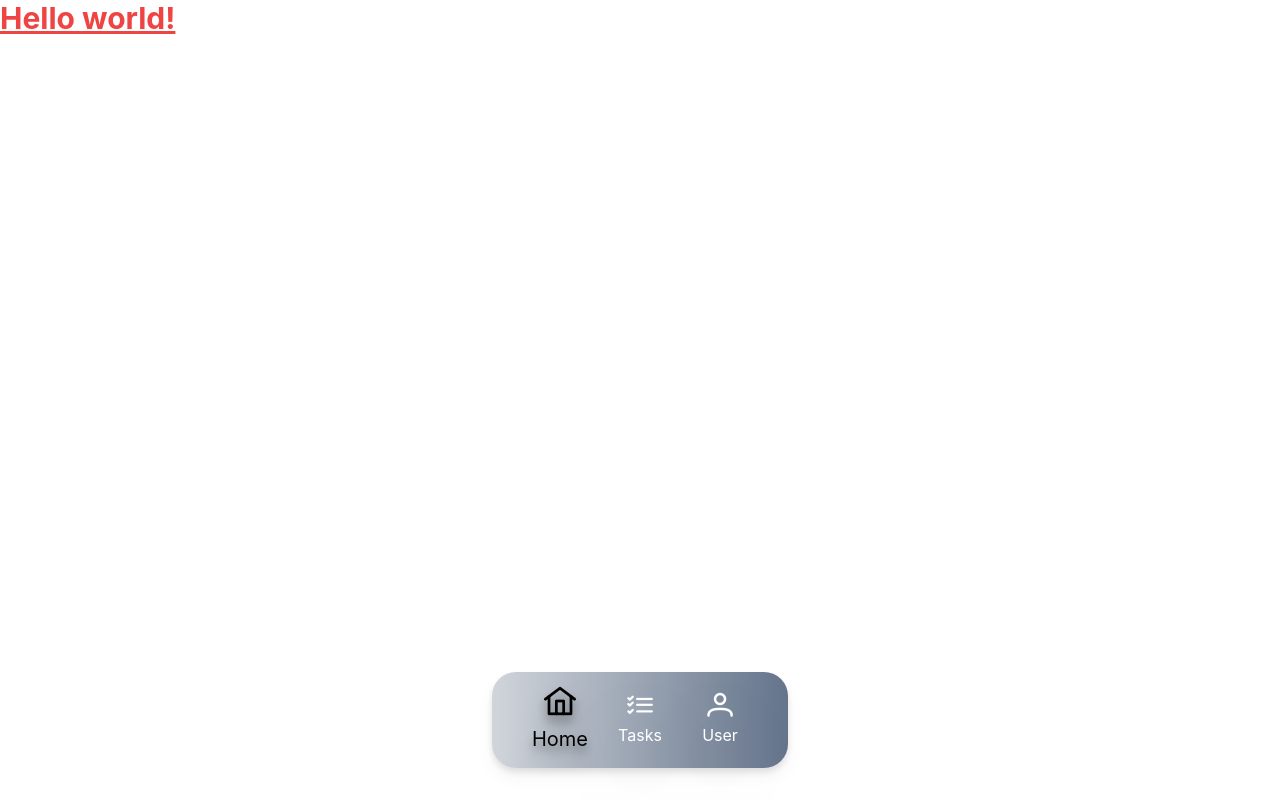
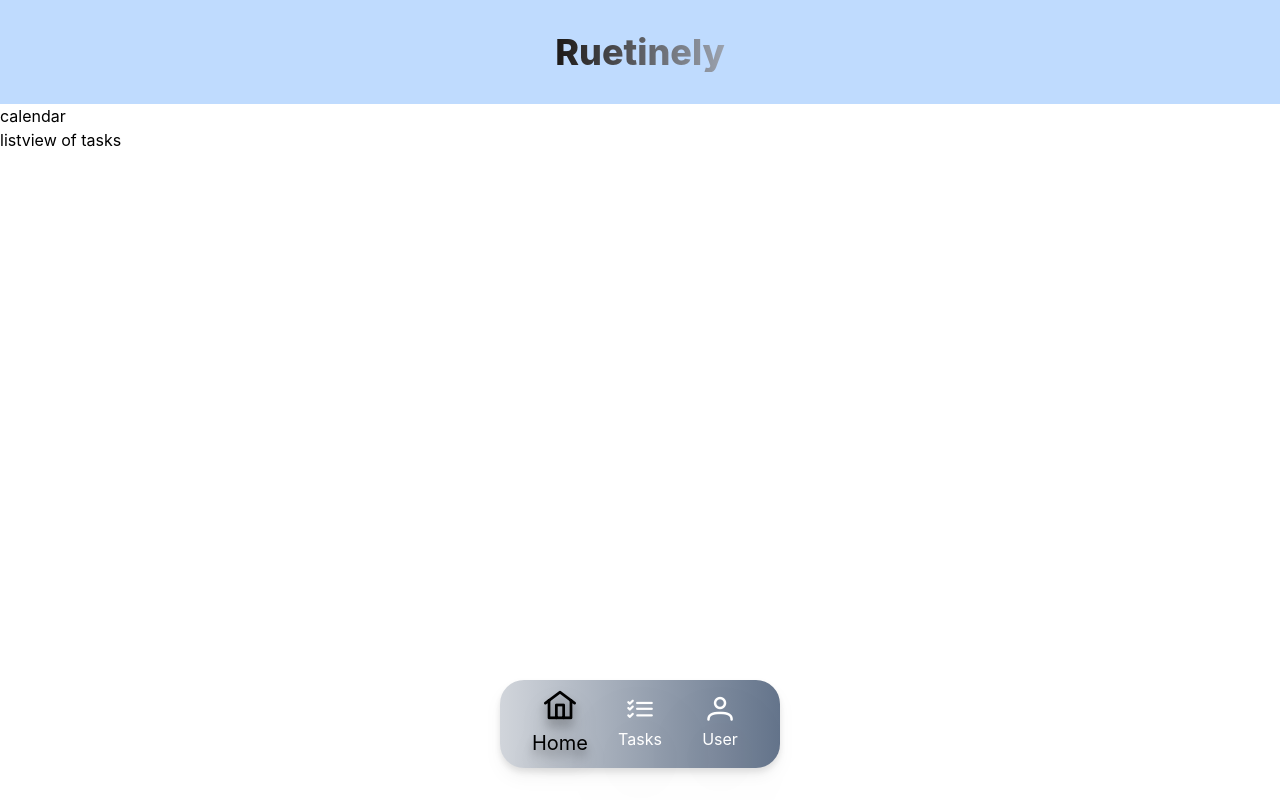
Before and after one commit to rjsreino/ruetinely, a Vue app: page / in a window 1280 px wide. Built offline with nearby package versions, Linux system fonts and the light colour scheme.

Commit message:
style: added title with gradient fill

```diff
--- a/src/App.vue
+++ b/src/App.vue
@@ -4,8 +4,17 @@ import NavBar from './components/NavBar.vue'
 </script>
 
 <template>
-  <main class="pb-20">
-    <h1 class="text-3xl text-red-500 font-bold underline">Hello world!</h1>
+  <main class="">
+    <header class="bg-blue-200 flex flex-col items-center py-8">
+      <!--div class="bg-green-200 w-2/4 text-center"-->
+      <h1
+        class="text-4xl bg-gradient-to-l from-gray-400 to-stone-900 bg-clip-text text-transparent font-extrabold"
+      >
+        Ruetinely
+      </h1>
+    </header>
+    <section>calendar</section>
+    <section>listview of tasks</section>
     <NavBar />
   </main>
 </template>
--- a/src/components/NavBar.vue
+++ b/src/components/NavBar.vue
@@ -11,7 +11,7 @@ const isActiveLink = (routePath) => {
   <nav
     class="fixed bottom-8 left-0 right-0 z-50 bg-gradient-to-r from-gray-300 to-slate-500 drop-shadow-lg rounded-3xl mx-auto max-w-max"
   >
-    <div class="mx-auto px-8 py-2">
+    <div class="mx-auto px-6 py-1">
       <div class="flex h-20 items-center justify-between">
         <!--sm:items-stretch sm:justify-start-->
         <div class="flex items-center justify-center">
```
